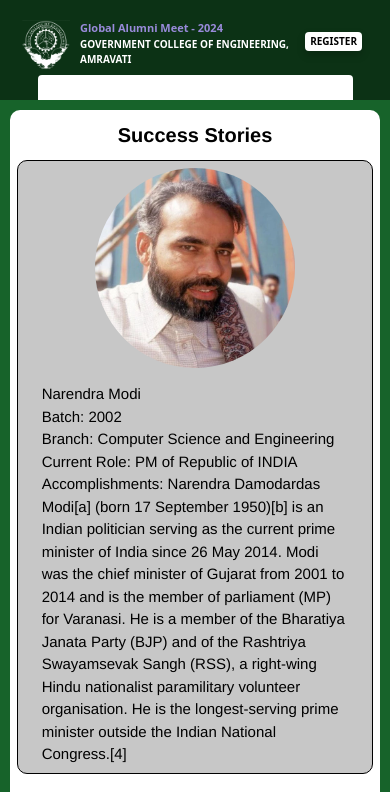
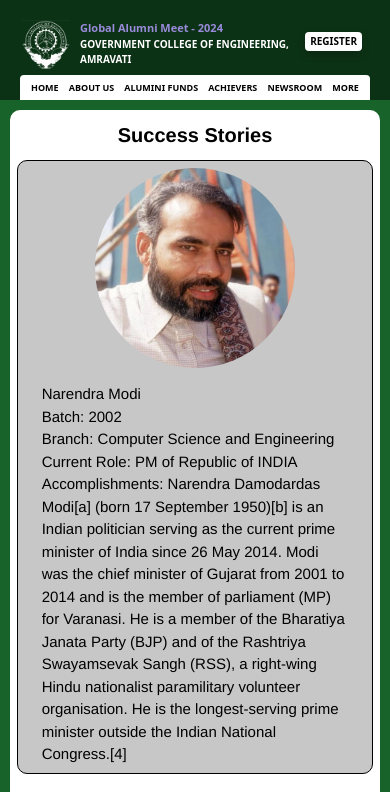
Before and after one commit to sahilfulmali2/AlumniMeet-Website, a React (Vite) app: page /acheivers in a window 390 px wide. Shown: the top 792 px of the page. Built offline with nearby package versions, Linux system fonts and the light colour scheme.

Commit message:
fixed sizes

```diff
--- a/src/components/Homepage/Navbar.module.css
+++ b/src/components/Homepage/Navbar.module.css
@@ -96,6 +96,9 @@
   .title {
     font-size: 1.1rem;
   }
+  .textContainer{
+    margin-right: 10px;
+  }
 
   .subtitle {
     font-size: 1rem;
@@ -117,7 +120,7 @@
   }
 
   .navMenu {
-    width: 90%;
+    width: 100%;
     padding: 6px;
     background-color: #ffffff;
     margin-top: 5px;
@@ -126,9 +129,10 @@
 
   .navList {
     display: flex;
+    flex-direction: row;
     justify-content: space-around;
     font-weight: 650;
     font-size: 0.9rem;
-    margin-top: 20px;
+    /* margin-top: 20px; */
   }
 }
```
